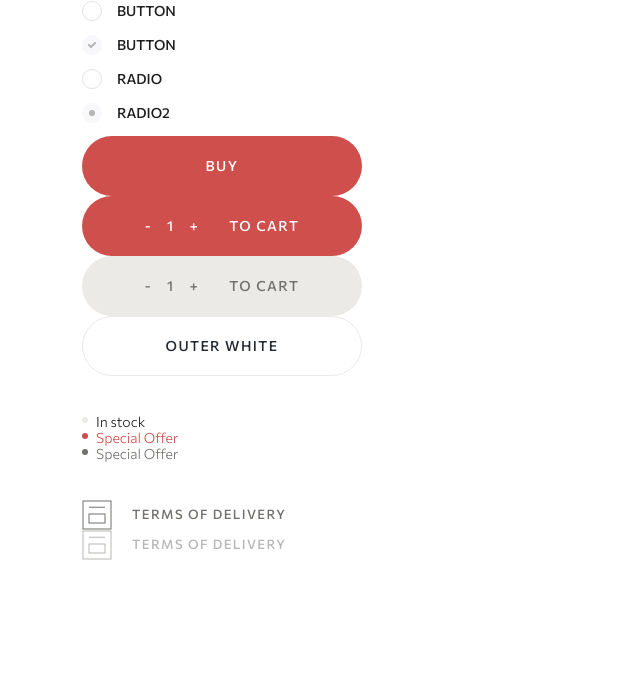
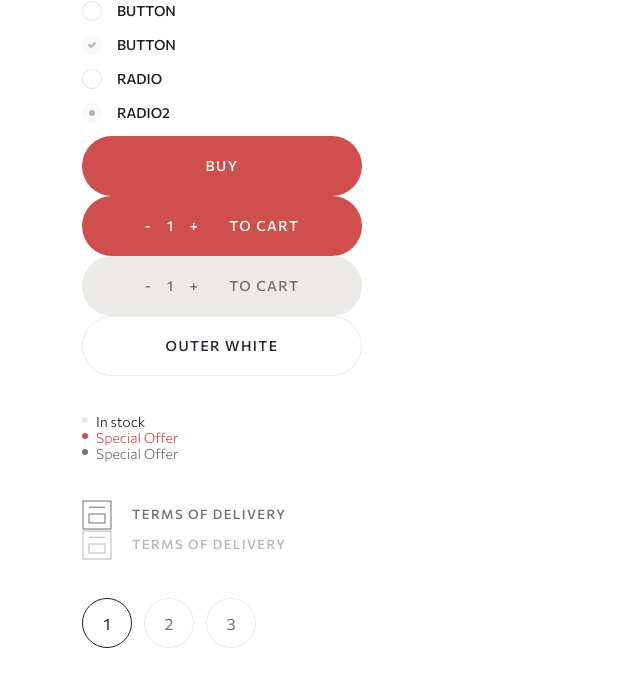
Before and after one commit to sobbey99/WOODOO2023, a website: page src/index.html in a window 1280 px wide. Shown: the whole page, without its empty margins (0-640 px from the left). Drawn offline with nearby package versions, Linux system fonts and the light colour scheme; files that its build step writes are made by us from their sources; files whose address does not match are found by name.

Commit message:
pagination

```diff
--- a/src/index.html
+++ b/src/index.html
@@ -88,7 +88,14 @@
 
             <div class="text">TERMS OF DELIVERY</div>
         </button>
+        </br>
+        </br>
 
+        <div class="pagination">
+          <div class="page page_active">1</div>
+          <div class="page">2</div>
+          <div class="page">3</div>
+        </div>
     </div>
 
     <!-- SVG ICONS CODE -->
--- /dev/null
+++ b/src/sass/base/_pagination.scss
@@ -0,0 +1,19 @@
+.pagination {
+  display: flex;
+  gap: 12px;
+  .page {
+    cursor: pointer;
+    width: 50px;
+    height: 50px;
+    border-radius: 50%;
+    display: flex;
+    justify-content: center;
+    align-items: center;
+    color: $color-text-secondary;
+    border: 1px solid $color-light-lines;
+    &_active {
+      color: $color-text;
+      border: 1px solid $color-text;
+    }
+  }
+}
--- a/src/sass/style.scss
+++ b/src/sass/style.scss
@@ -7,6 +7,7 @@
 @import "./base/_buttons.scss";
 @import "./base/_stocks.scss";
 @import "./base/_iconbtns.scss";
+@import "./base/_pagination.scss";
 @import url("https://fonts.googleapis.com/css2?family=Commissioner:wght@300;400;500;700&display=swap");
 
 * {
```
Also changed, not shown: dist/css/style.min.css, dist/index.html.
